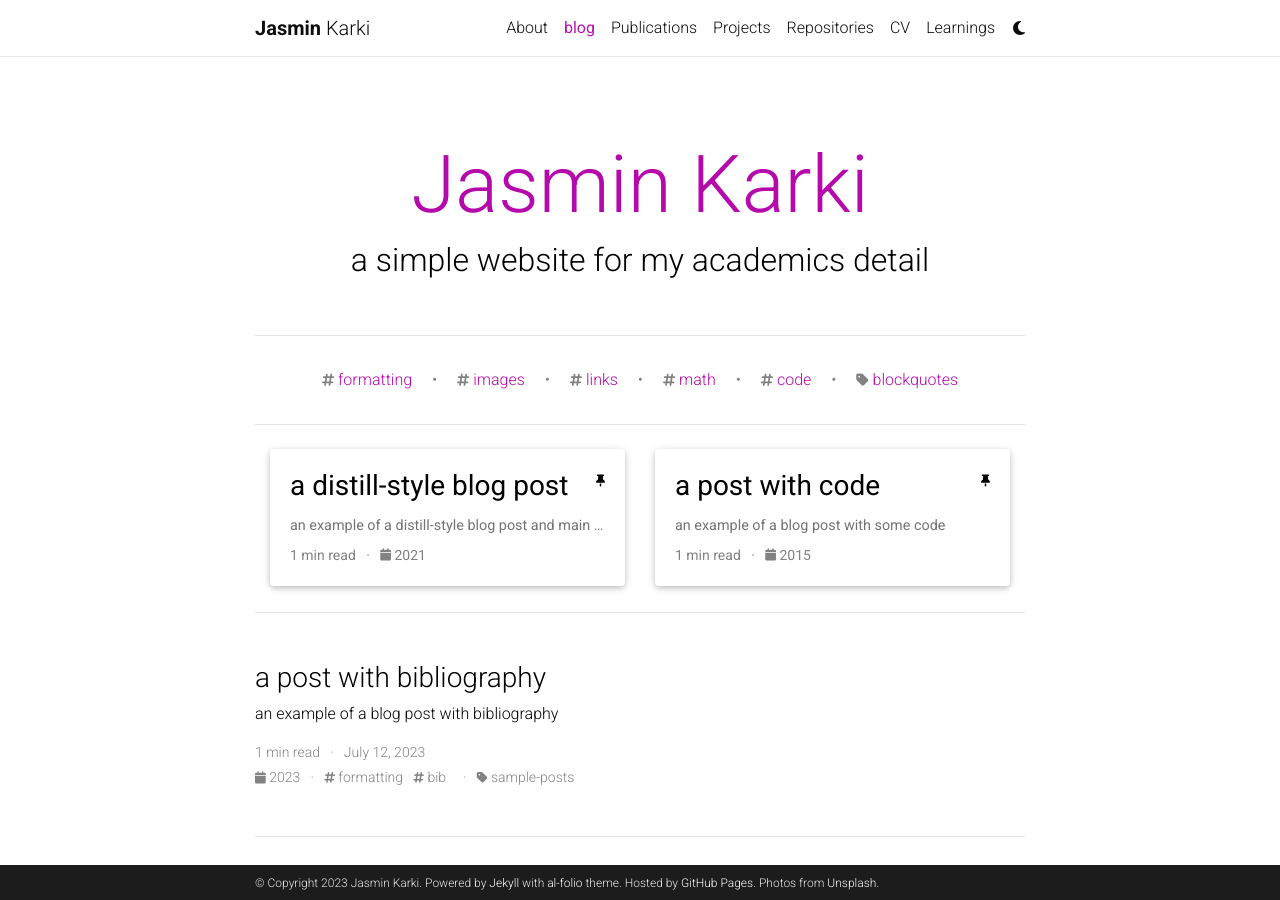
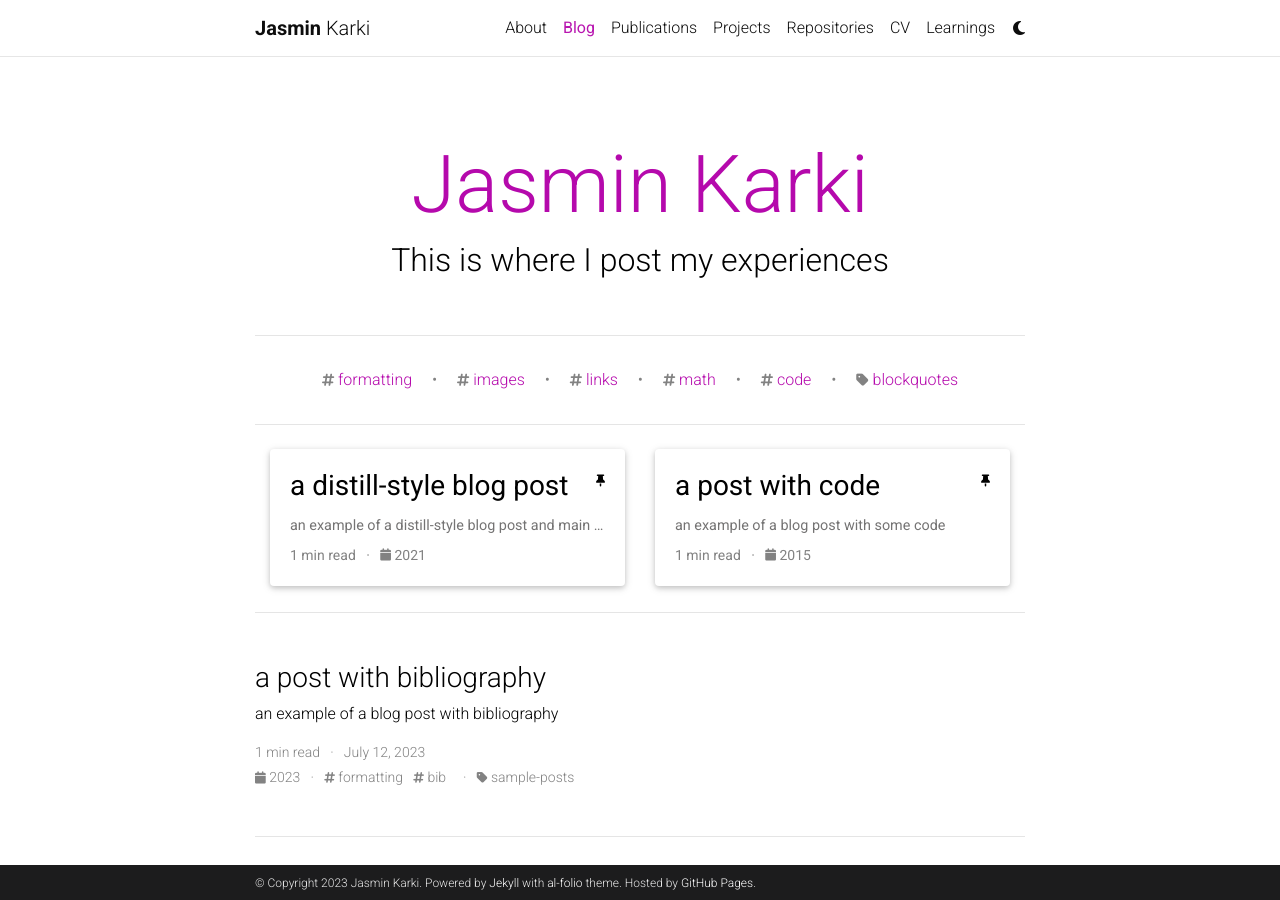
Before and after one commit to jasminkarki/jasminkarki.github.io, a Jekyll site: the page built from blog/index.html, in a window 1280 px wide and 900 px high. Built offline with Jekyll 4.4.1, drawn with Linux system fonts in a browser that asks for light colours; full-size pictures stand in for the smaller copies a plugin makes; the list of posts is cut into pages by our own code; comment, search, counter and statistics services are not loaded; a style sheet for code colours, icons or effects is not loaded.

Commit message:
Remove Unsplash as source and blog -> Blog

```diff
--- a/_config.yml
+++ b/_config.yml
@@ -12,7 +12,6 @@
 footer_text: >
   Powered by <a href="https://jekyllrb.com/" target="_blank">Jekyll</a> with <a href="https://github.com/alshedivat/al-folio">al-folio</a> theme.
   Hosted by <a href="https://pages.github.com/" target="_blank">GitHub Pages</a>.
-  Photos from <a href="https://unsplash.com" target="_blank">Unsplash</a>.
 keywords: jekyll, jekyll-theme, academic-website, portfolio-website  # add your own keywords or leave empty
 
 lang: en # the language of your site (for example: en, fr, cn, ru, etc.)
@@ -124,8 +123,8 @@
 # -----------------------------------------------------------------------------
 
 blog_name: Jasmin Karki # blog_name will be displayed in your blog page
-blog_nav_title: blog # your blog must have a title for it to be displayed in the nav bar
-blog_description: a simple website for my academics detail
+blog_nav_title: Blog # your blog must have a title for it to be displayed in the nav bar
+blog_description: This is where I post my experiences
 permalink: /blog/:year/:title/
 
 # Pagination
```
